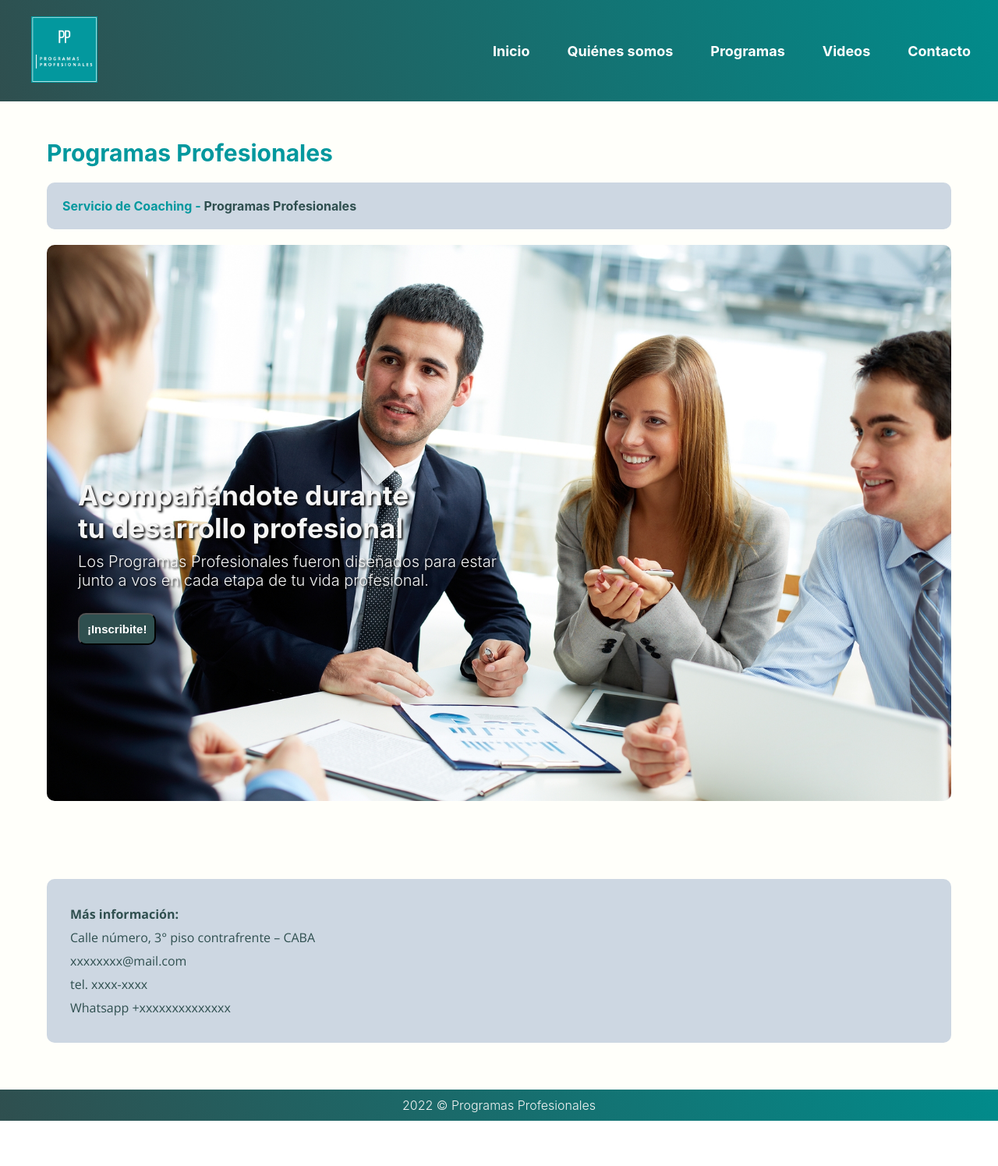
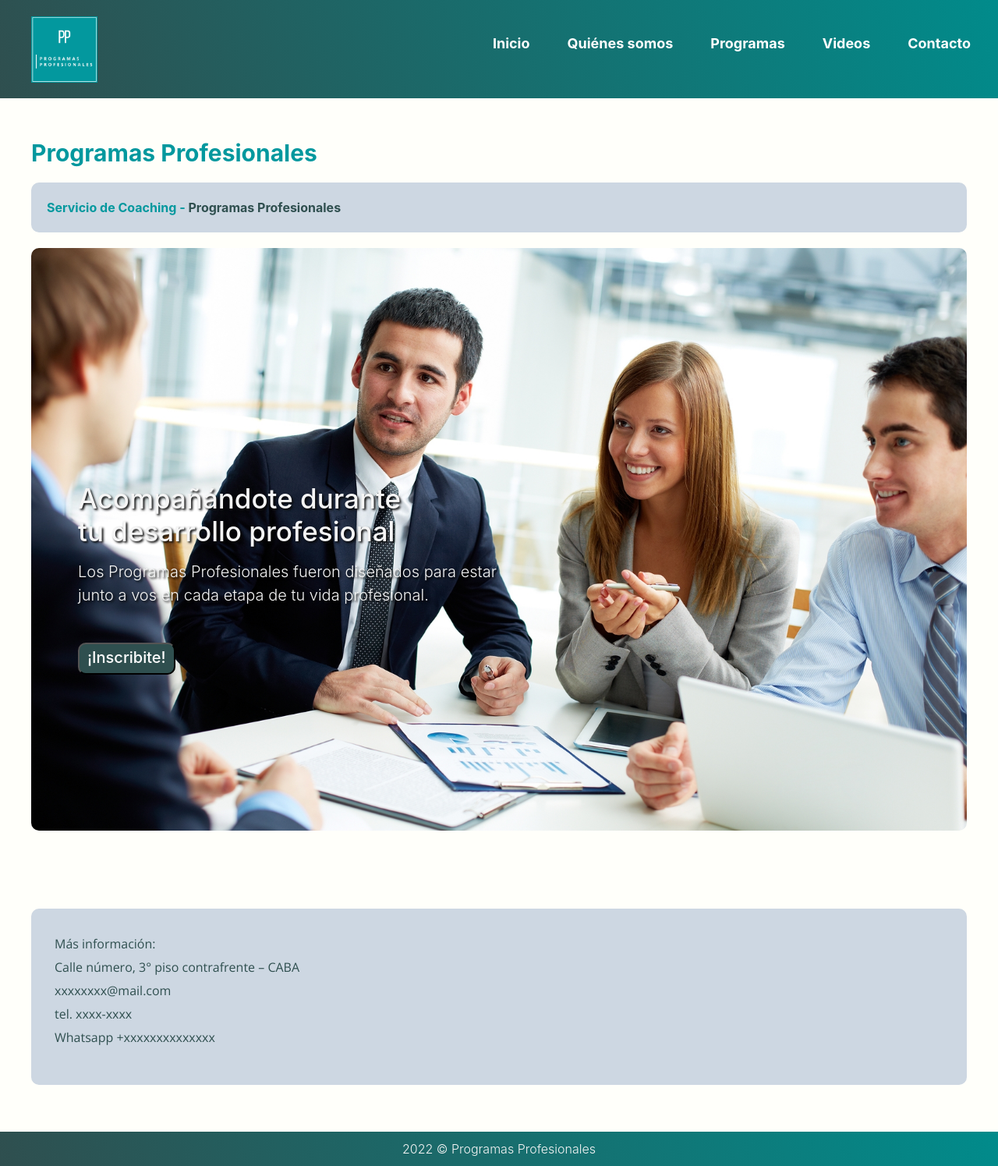
Before and after one commit to Machu81/PP-Programas, a plain HTML site: page index.html in a window 1280 px wide. Shown: the whole page at 78% size. Before the commit the page ends 1437 px from the top, so only its background shows below. Drawn offline with nearby package versions, Linux system fonts and the light colour scheme; a web font is replaced by a local one.

Commit message:
link bootstrap

```diff
--- a/index.html
+++ b/index.html
@@ -5,13 +5,16 @@
     <meta http-equiv="X-UA-Compatible" content="IE=edge">
     <meta name="viewport" content="width=device-width, initial-scale=1.0">
 
-    <link rel="stylesheet" href="main.css">
+    <!--Link a estilos bootstrap-->
+    <link href="https://cdn.jsdelivr.net/npm/bootstrap@5.1.3/dist/css/bootstrap.min.css" rel="stylesheet" integrity="sha384-1BmE4kWBq78iYhFldvKuhfTAU6auU8tT94WrHftjDbrCEXSU1oBoqyl2QvZ6jIW3" crossorigin="anonymous">
 
-    <link rel="stylesheet" href="fonts.css">
+    <script src="https://cdn.jsdelivr.net/npm/bootstrap@5.1.3/dist/js/bootstrap.bundle.min.js" integrity="sha384-ka7Sk0Gln4gmtz2MlQnikT1wXgYsOg+OMhuP+IlRH9sENBO0LRn5q+8nbTov4+1p" crossorigin="anonymous"></script>
 
     <link rel="preconnect" href="https://fonts.googleapis.com">
     <link rel="preconnect" href="https://fonts.gstatic.com" crossorigin>
     <link href="https://fonts.googleapis.com/css2?family=Archivo:ital,wght@0,200;0,300;0,400;0,500;1,300;1,400&family=Open+Sans:ital,wght@0,300;0,400;0,500;0,600;0,700;1,300;1,400;1,500&family=Palette+Mosaic&display=swap" rel="stylesheet">
+
+    <link rel="stylesheet" href="main.css">
 
     <title>Inicio - Programas Profesionales</title>
 </head>
@@ -19,7 +22,7 @@
     <div class="main-wrapper">
         <header class="header">
             <nav class="navbar">
-                <div class="logo"><img src="img/logoPP.png" width="85" height="" alt="logo programas profesionales"></div>
+                <div class="logo"><img id="logo" src="img/logoPP.png" width="85" height="" alt="logo programas profesionales"></div>
                     <ul class="nav-links">
                     <input type="checkbox" id="checkbox_toggle"/>
                     <label for="checkbox_toggle" class="hamburger">&#9776;</label>
--- a/main.css
+++ b/main.css
@@ -125,8 +125,8 @@ li {
 .infoBar {
   grid-area: infoBar;
 
-  padding-right: 60px;
-  padding-left: 60px;
+  padding-right: 40px;
+  padding-left: 40px;
   padding-top: 58px;
 }
 
@@ -156,8 +156,8 @@ h1 {
 .principal {
   grid-area: principal;
 
-  margin-right: 60px;
-  margin-left: 60px;
+  margin-right: 40px;
+  margin-left: 40px;
 }
 
 .portada {
@@ -178,18 +178,23 @@ h1 {
 
 .intro-titulo {
 font-size: 35px;
+padding-left: 20px;
 }
 
 .intro-cuerpo {
   margin-top: 10px;
   font-size: 20px;
+  padding-left: 20px;
 }
 
 button {
   border-radius: 10px;
   background-color:#2f4f4f;
-  padding: 10px 10px;
+  padding-left: 10px;
+  padding-right: 10px;
+  padding-top: 5px;
   margin-top: 30px;
+  margin-left: 20px;
 }
 
 button a {
@@ -211,8 +216,8 @@ button :hover {
   font-family: Open Sans, sans-serif;
   border-radius: 10px;
   padding: 30px;
-  margin-left: 60px;
-  margin-right: 60px;
+  margin-left: 40px;
+  margin-right: 40px;
   margin-bottom: 60px;
   margin-top: 100px;
 }
@@ -533,17 +538,26 @@ input[type=checkbox]{
   .texto-institucional {
     display: flex;
     flex-direction: row;
-
   }
 
   .foto-institucional {
     width: 100%;
+    padding-left: 10px;
+    padding-right: 10px;
   }
 
   .parrafo-institucional {
     padding: 0px;
     font-size: 14px;
+    margin-left: 0;
+    margin-right: 0;
+  }
 
+  #institucional {
+    margin-left: 10px;
+    margin-right: 10px;
+    margin-top: 20px;
+    margin-bottom: 5px;
   }
 
   .info-encabezado {
```
Also changed, not shown: pages/contacto.html (+6 -1 lines), pages/inscripciones.html (+3 -0 lines), pages/institucional.html (+5 -2 lines), pages/programas.html (+3 -0 lines), pages/videos.html (+3 -0 lines).
